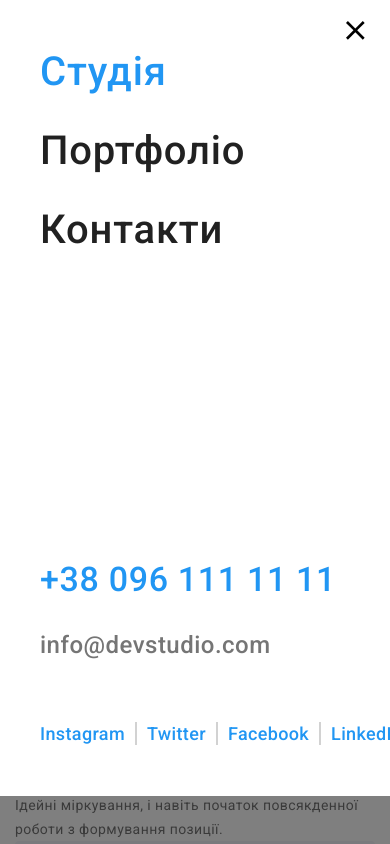
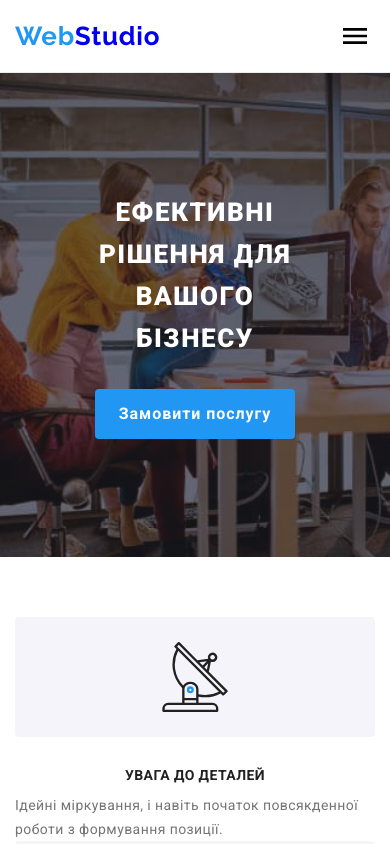
Before and after one commit to coksanna/goit-markup-hw-08, a plain HTML site: page index.html in a window 390 px wide. Shown: the top 844 px of the page. Drawn offline with nearby package versions, Linux system fonts and the light colour scheme.

Commit message:
correct  mobile-menu (is-open)

```diff
--- a/index.html
+++ b/index.html
@@ -60,7 +60,7 @@
           </li>
         </ul>
       </div>
-      <div class="mobile-menu is-open" data-menu>
+      <div class="mobile-menu" data-menu>
         <div class="container mobile-menu__container">
           <button class="mobile-menu__close-btn" data-menu-close>
             <svg class="mobile-menu__close-icon" width="40" height="40">
```
